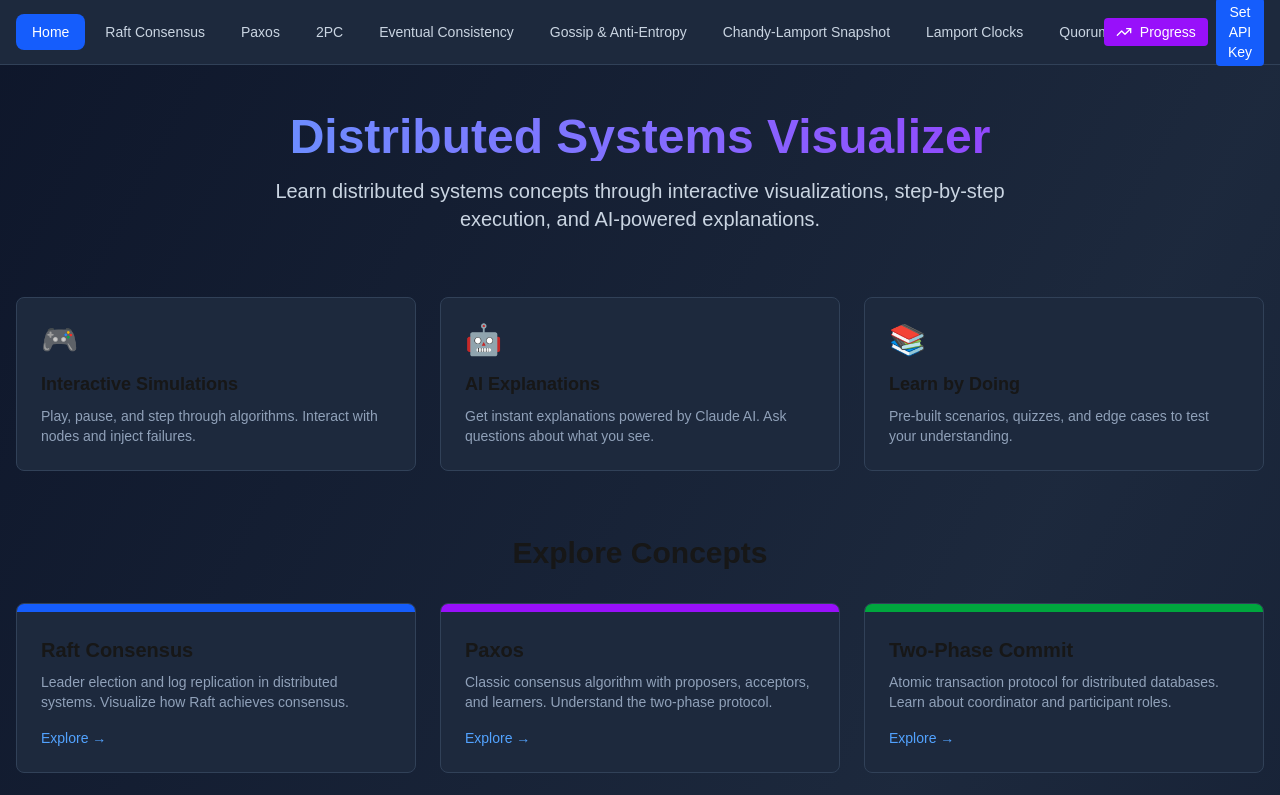
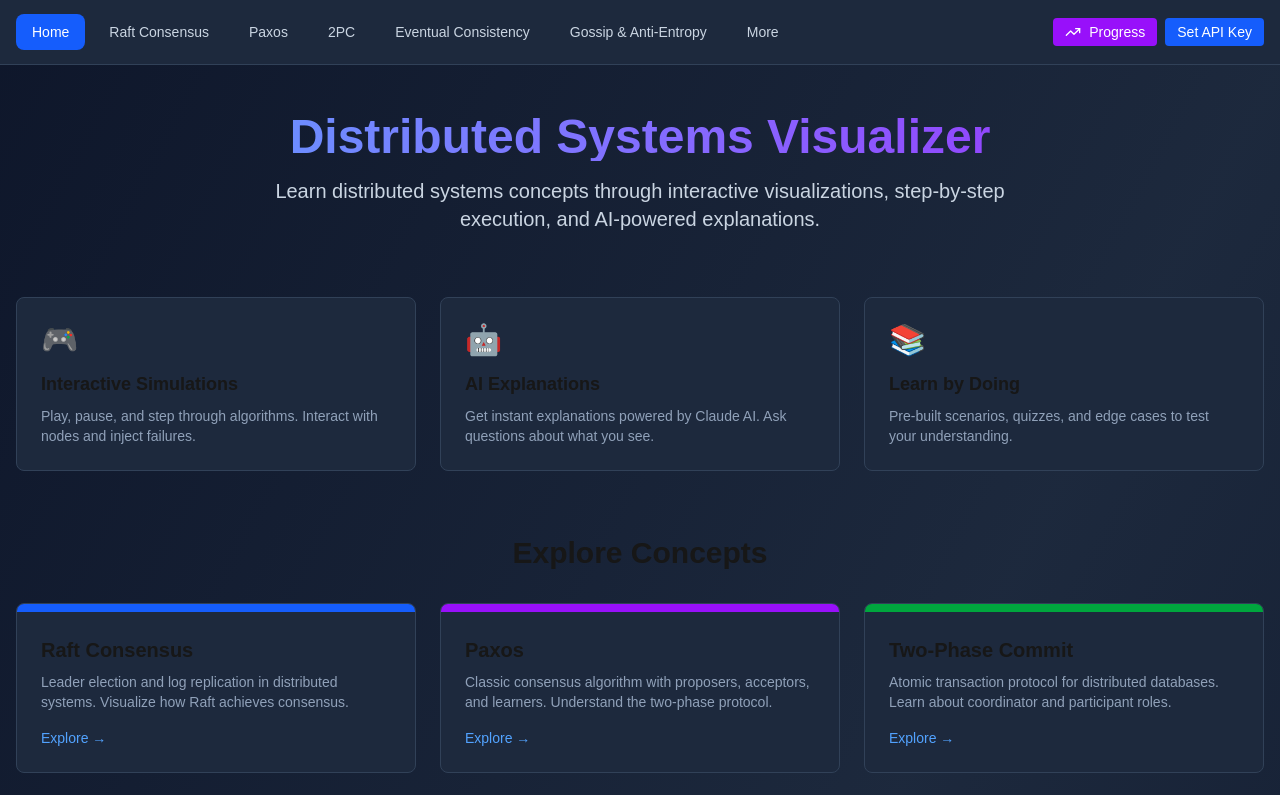
Before and after one commit to sandeepkv93/distributed-systems-visualizer, a Next.js app: page / in a window 1280 px wide. Shown: the top 795 px of the page. Built offline with nearby package versions, Linux system fonts and the light colour scheme.

Commit message:
Tidy navigation with More menu

```diff
--- a/components/Navigation.tsx
+++ b/components/Navigation.tsx
@@ -37,10 +37,15 @@ export default function Navigation() {
   const pathname = usePathname();
   const [showApiKeyModal, setShowApiKeyModal] = useState(false);
   const [showProgressDashboard, setShowProgressDashboard] = useState(false);
+  const [showMobileMenu, setShowMobileMenu] = useState(false);
+  const [showDesktopMore, setShowDesktopMore] = useState(false);
   const [apiKey, setApiKey] = useState('');
   const [isValidating, setIsValidating] = useState(false);
   const [validationError, setValidationError] = useState<string | null>(null);
   const [apiKeyExists, setApiKeyExists] = useState(hasApiKey());
+
+  const visibleConcepts = concepts.slice(0, 6);
+  const overflowConcepts = concepts.slice(6);
 
   const handleSaveApiKey = async () => {
     setIsValidating(true);
@@ -70,8 +75,8 @@ export default function Navigation() {
       <nav className="bg-slate-800 border-b border-slate-700">
         <div className="max-w-7xl mx-auto px-4">
           <div className="flex items-center justify-between h-16">
-            <div className="flex items-center space-x-1 overflow-x-auto">
-              {concepts.map((concept) => {
+            <div className="hidden md:flex items-center gap-2">
+              {visibleConcepts.map((concept) => {
                 const isActive = pathname === concept.path;
                 return (
                   <Link
@@ -87,6 +92,47 @@ export default function Navigation() {
                   </Link>
                 );
               })}
+              {overflowConcepts.length > 0 && (
+                <div className="relative">
+                  <button
+                    onClick={() => setShowDesktopMore((open) => !open)}
+                    className="px-4 py-2 rounded-lg text-sm font-medium text-slate-300 hover:bg-slate-700 hover:text-white transition-colors"
+                  >
+                    More
+                  </button>
+                  {showDesktopMore && (
+                    <div className="absolute left-0 mt-2 w-56 bg-slate-800 border border-slate-700 rounded-lg shadow-lg z-50">
+                      <div className="py-2">
+                        {overflowConcepts.map((concept) => {
+                          const isActive = pathname === concept.path;
+                          return (
+                            <Link
+                              key={`more-${concept.path}`}
+                              href={concept.path}
+                              onClick={() => setShowDesktopMore(false)}
+                              className={`block px-4 py-2 text-sm transition-colors ${
+                                isActive
+                                  ? 'bg-blue-600 text-white'
+                                  : 'text-slate-300 hover:bg-slate-700 hover:text-white'
+                              }`}
+                            >
+                              {concept.name}
+                            </Link>
+                          );
+                        })}
+                      </div>
+                    </div>
+                  )}
+                </div>
+              )}
+            </div>
+            <div className="md:hidden">
+              <button
+                onClick={() => setShowMobileMenu((open) => !open)}
+                className="px-3 py-1 text-sm bg-slate-700 text-white rounded hover:bg-slate-600"
+              >
+                Menu
+              </button>
             </div>
             <div className="flex items-center space-x-2">
               <button
@@ -118,6 +164,29 @@ export default function Navigation() {
           </div>
         </div>
       </nav>
+      {showMobileMenu && (
+        <div className="md:hidden bg-slate-800 border-b border-slate-700">
+          <div className="max-w-7xl mx-auto px-4 py-3 flex flex-wrap gap-2">
+            {concepts.map((concept) => {
+              const isActive = pathname === concept.path;
+              return (
+                <Link
+                  key={`mobile-${concept.path}`}
+                  href={concept.path}
+                  onClick={() => setShowMobileMenu(false)}
+                  className={`px-3 py-1 rounded-lg text-sm font-medium transition-colors ${
+                    isActive
+                      ? 'bg-blue-600 text-white'
+                      : 'text-slate-300 hover:bg-slate-700 hover:text-white'
+                  }`}
+                >
+                  {concept.name}
+                </Link>
+              );
+            })}
+          </div>
+        </div>
+      )}
 
       {/* API Key Modal */}
       {showApiKeyModal && (
```
